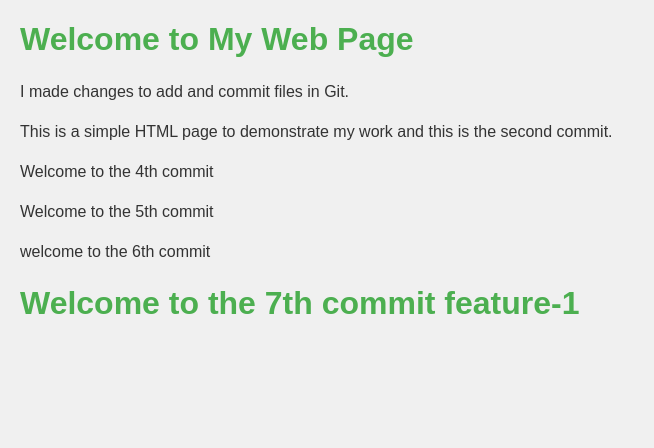
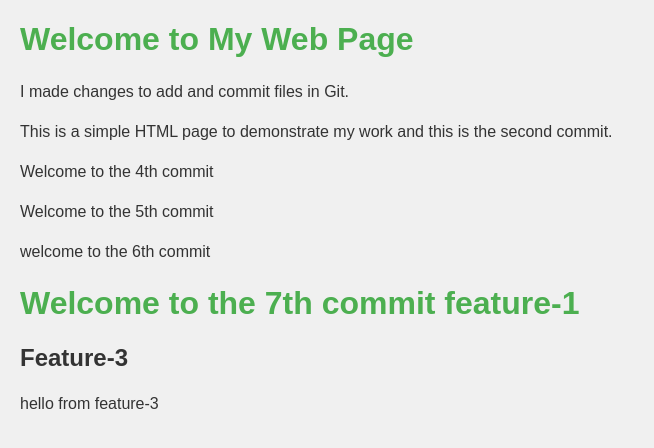
Before and after one commit to Priya-Kumari-108/SSH_priya, a plain HTML site: page index.html in a window 1280 px wide. Shown: the whole page, without its empty margins (0-654 px from the left). Drawn offline with Linux system fonts and the light colour scheme.

Commit message:
feature-3 branches created

```diff
--- a/index.html
+++ b/index.html
@@ -13,6 +13,8 @@
     <p>Welcome to the 5th commit</p>
     <p>welcome to the 6th commit</p>
     <h1>Welcome to the 7th commit feature-1</h1>
+    <h2>Feature-3</h2>
+    <p>hello from feature-3</p>
 </body>
 <style>
     body {
```
Also changed, not shown: priya/data.txt.
